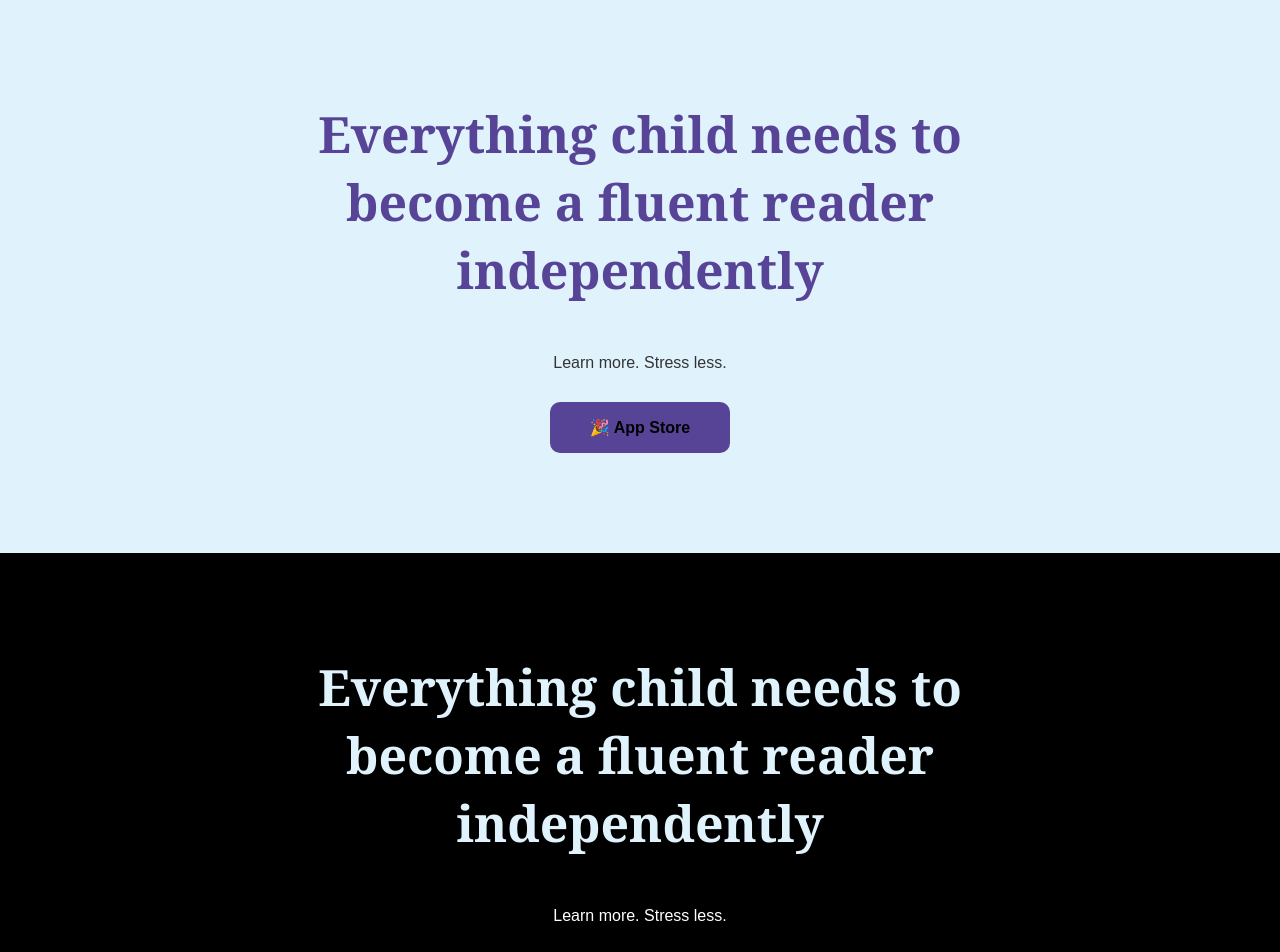
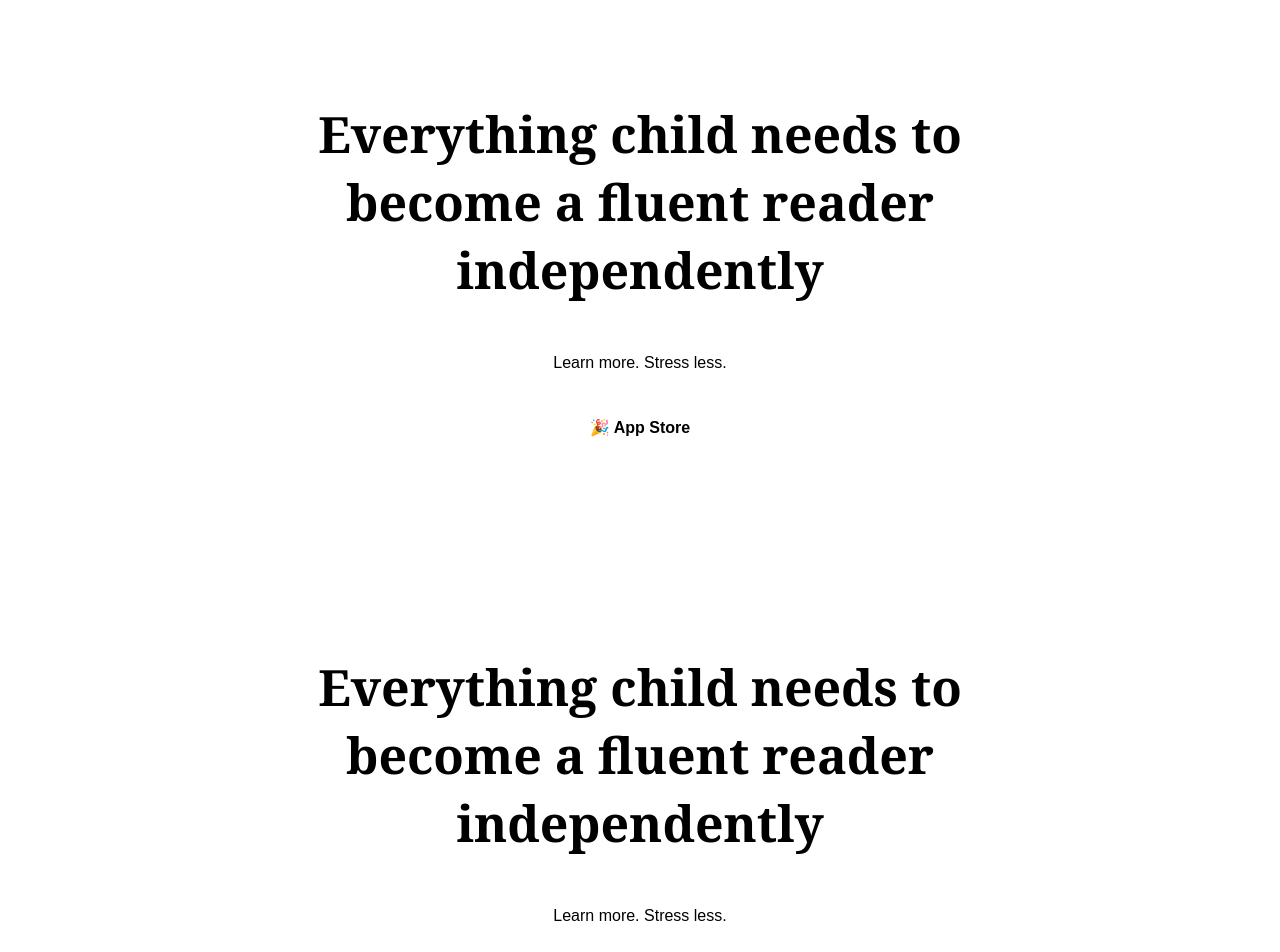
Before and after one commit to emkis/poc-vue-themes, a Vue app: page / in a window 1280 px wide. Shown: the top 952 px of the page. Built offline with nearby package versions, Linux system fonts and the light colour scheme.

Commit message:
styles: remove concepts & entities

```diff
--- a/src/styles/themes/_concepts.scss
+++ /dev/null
@@ -1,11 +0,0 @@
-.concepts {
-  --main-brand-color: var(--color-victoria);
-  --main-background-color: var(--color-foam);
-  --main-text-color: var(--color-mine-shaft);
-}
-
-.concepts-dark {
-  --main-brand-color: var(--color-foam);
-  --main-background-color: var(--color-black);
-  --main-text-color: var(--color-white);
-}
--- a/src/styles/themes/_entities.scss
+++ /dev/null
@@ -1,9 +0,0 @@
-.entities {
-  --action-button-background-color: var(--main-brand-color);
-  --card-background-color: var(--main-brand-color);
-}
-
-.entities-dark {
-  --action-button-background-color: var(--main-brand-color);
-  --card-background-color: var(--main-brand-color);
-}
--- a/src/styles/themes/index.scss
+++ b/src/styles/themes/index.scss
@@ -1,3 +1 @@
 @import 'colors';
-@import 'concepts';
-@import 'entities';
```
